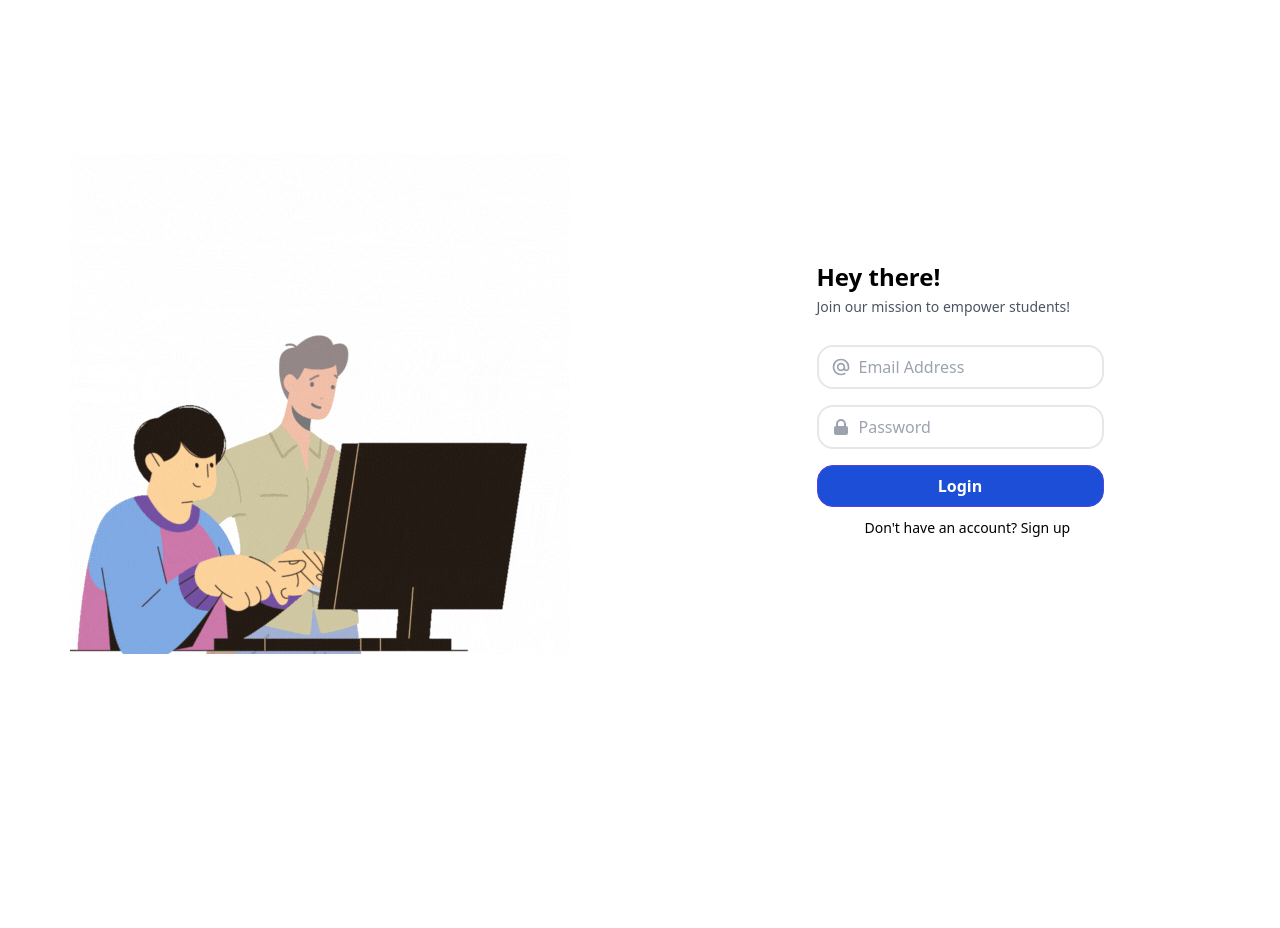
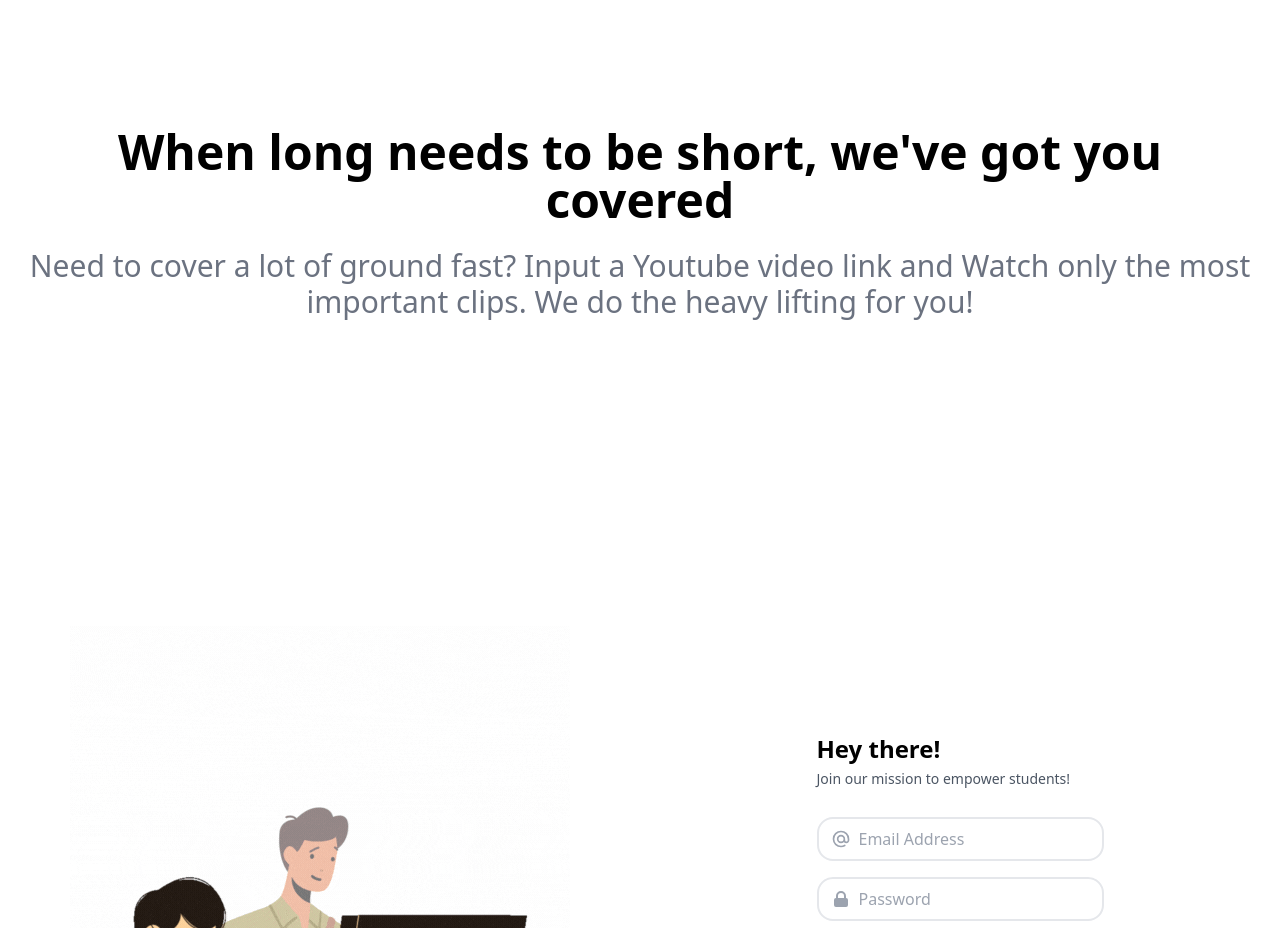
Before and after one commit to Brayton-Lordianto/PeddieHacks, a React (Create React App) app in the folder 2peddiehacks/: page /main in a window 1280 px wide. Shown: the part 900-1828 px from the top of the page. Before the commit the page ends 1700 px from the top, so only its background shows below. Built offline with nearby package versions, Linux system fonts and the light colour scheme.

Commit message:
added Summarize component

```diff
--- a/2peddiehacks/src/components/Summarize.jsx
+++ b/2peddiehacks/src/components/Summarize.jsx
@@ -0,0 +1,41 @@
+import React, {useState} from 'react'
+//import {Button, FormControl, FormErrorMessage, FormLabel, Input} from '@chakra-ui/react';
+import {Field, Form, Formik} from 'formik';
+
+
+const Summarize = () => {
+
+    const [summary, setSummary] = useState({});
+    const [title, setTitle] = useState('');
+    const [submit, setSubmit] = useState(false);
+
+    function validateUrl(value) {
+        let error;
+        if (!value) {
+          error = 'URL is required';
+        } else if (!value.startsWith('https')) {
+          error = 'Not a URL';
+        }
+        return error;
+      }
+
+      async function summarize(videoURL) {
+        // ************************** TD
+      }
+
+    return (
+        <div className='w-full my-32'>
+            <div className='max-w-[1240px] mx-auto'>
+                <div className='text-center'>
+                    <h2 className='text-5xl font-bold'>When long needs to be short, we've got you covered</h2>
+                    <p className='text-3xl py-6 text-gray-500'>Need to cover a lot of ground fast? Input a Youtube video link and Watch only the most important clips. We do the heavy lifting for you!</p>
+                </div>
+            </div>
+            <div>
+
+            </div>
+        </div>
+    )
+}
+
+export default Summarize
--- a/2peddiehacks/src/screens/pages/Main.jsx
+++ b/2peddiehacks/src/screens/pages/Main.jsx
@@ -23,6 +23,7 @@ function Main() {
       <>
         <Navbar />
         <Hero />
+        <Summarize />
 
           <div className="h-screen flex">
           <div className="mt-2 flex w-1/2 justify-center items-center bg-white">
```
